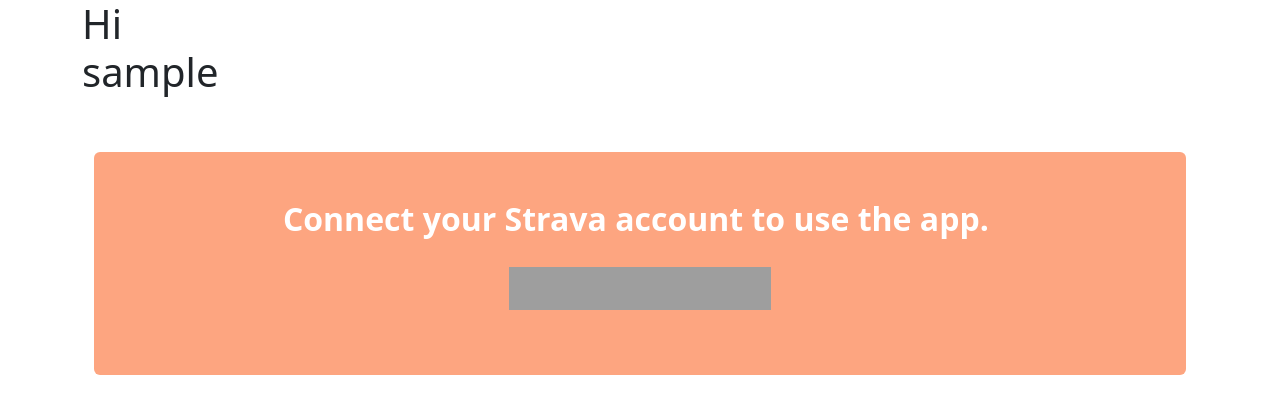
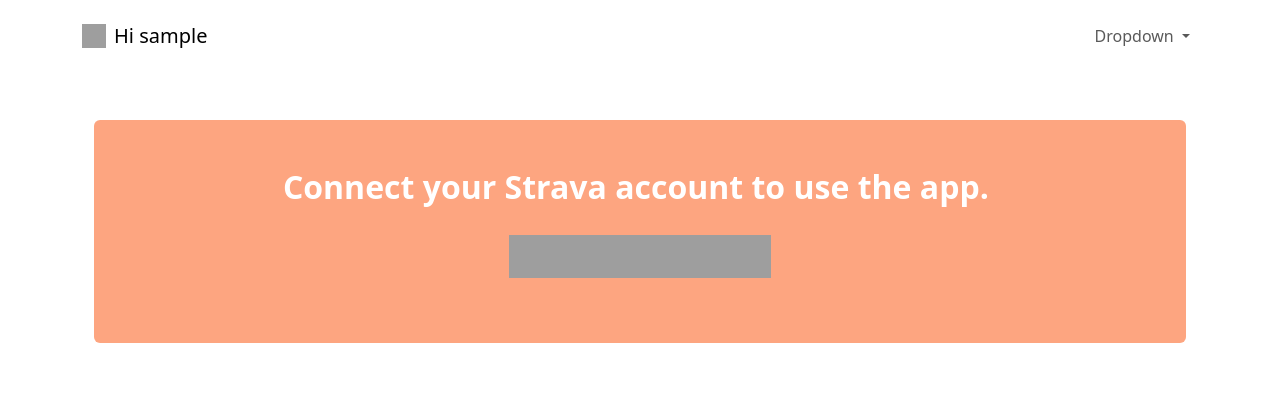
Before and after one commit to Ja5onHoffman/chaintracker, a Flask app: a page that uses templates/userhome.html in a window 1280 px wide. Shown: the top 414 px of the page. Run offline with Flask 3, Linux system fonts and the light colour scheme; the visitor is signed in with stand-in values (Sample User, id 1); data comes from the database, SQL or seed files in the repository; data that the repository does not hold is empty; some libraries are stand-ins or nearby versions; grey boxes are pictures that could not be loaded.

Commit message:
navbar and username moved to navbar

```diff
--- /dev/null
+++ b/templates/navbar.html
@@ -0,0 +1,27 @@
+<nav class="navbar navbar-expand-md bg-body py-3">
+    <div class="container">
+        <a class="navbar-brand d-flex align-items-center" href="#">
+            <span class="bs-icon-sm bs-icon-rounded bs-icon-primary d-flex justify-content-center align-items-center me-2 bs-icon">
+                <!-- Image icon replacement -->
+                <img src="icons/square.png" alt="Square Icon" width="24" height="24">
+            </span>
+            <span>Hi {{ user.username }}</span>
+        </a>
+        <button class="navbar-toggler" data-bs-toggle="collapse" data-bs-target="#navcol-2">
+            <span class="visually-hidden">Toggle navigation</span>
+            <span class="navbar-toggler-icon"></span>
+        </button>
+        <div id="navcol-2" class="collapse navbar-collapse">
+            <ul class="navbar-nav ms-auto">
+                <li class="nav-item dropdown">
+                    <a class="dropdown-toggle nav-link" aria-expanded="false" data-bs-toggle="dropdown" href="#">Dropdown </a>
+                    <div class="dropdown-menu">
+                        <a class="dropdown-item" href="#">First Item</a>
+                        <a class="dropdown-item" href="#">Second Item</a>
+                        <a class="dropdown-item" href="#">Third Item</a>
+                    </div>
+                </li>
+            </ul>
+        </div>
+    </div>
+</nav>
--- a/templates/userhome.html
+++ b/templates/userhome.html
@@ -1,12 +1,10 @@
 {% extends "base.html" %}
 
 {% block content %}
+
+{% include 'navbar.html' %}
+
 <div class="container">
-  <div class="row">
-    <div class="col-md-2">
-    <h1>Hi {{ user.username }}</h1>
-    </div>
-  </div>
 
   {% if user.strava_authenticated %}
 
@@ -15,8 +13,6 @@
       {% include 'bikestable.html' %}
     </div>
   </div>
-
-
 
   <a href="{{ url_for('add_bike') }}" class="btn btn-primary">Add a bike!</a>
 </div>
```
Also changed, not shown: templates/base.html (line endings or trailing spaces).
